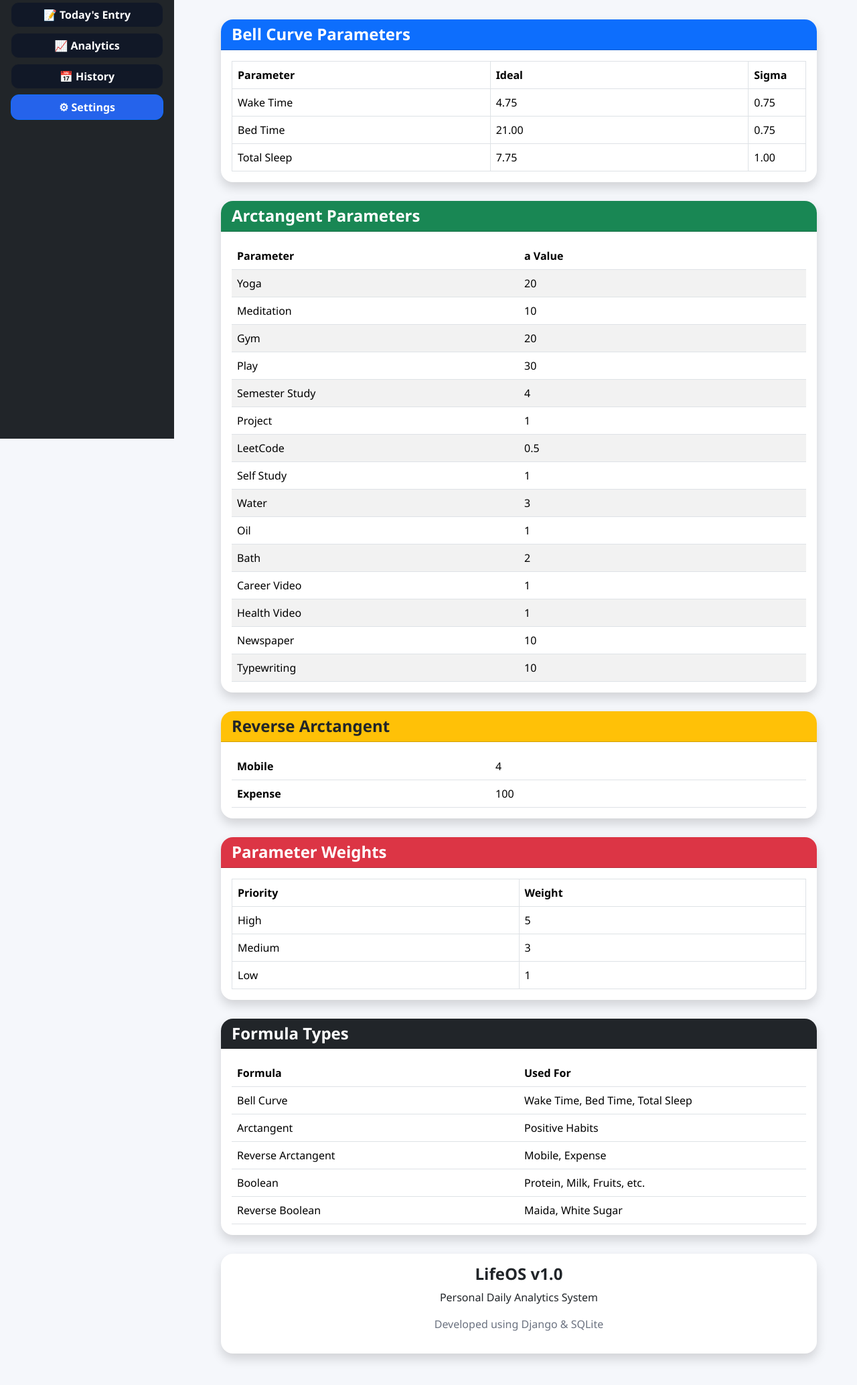
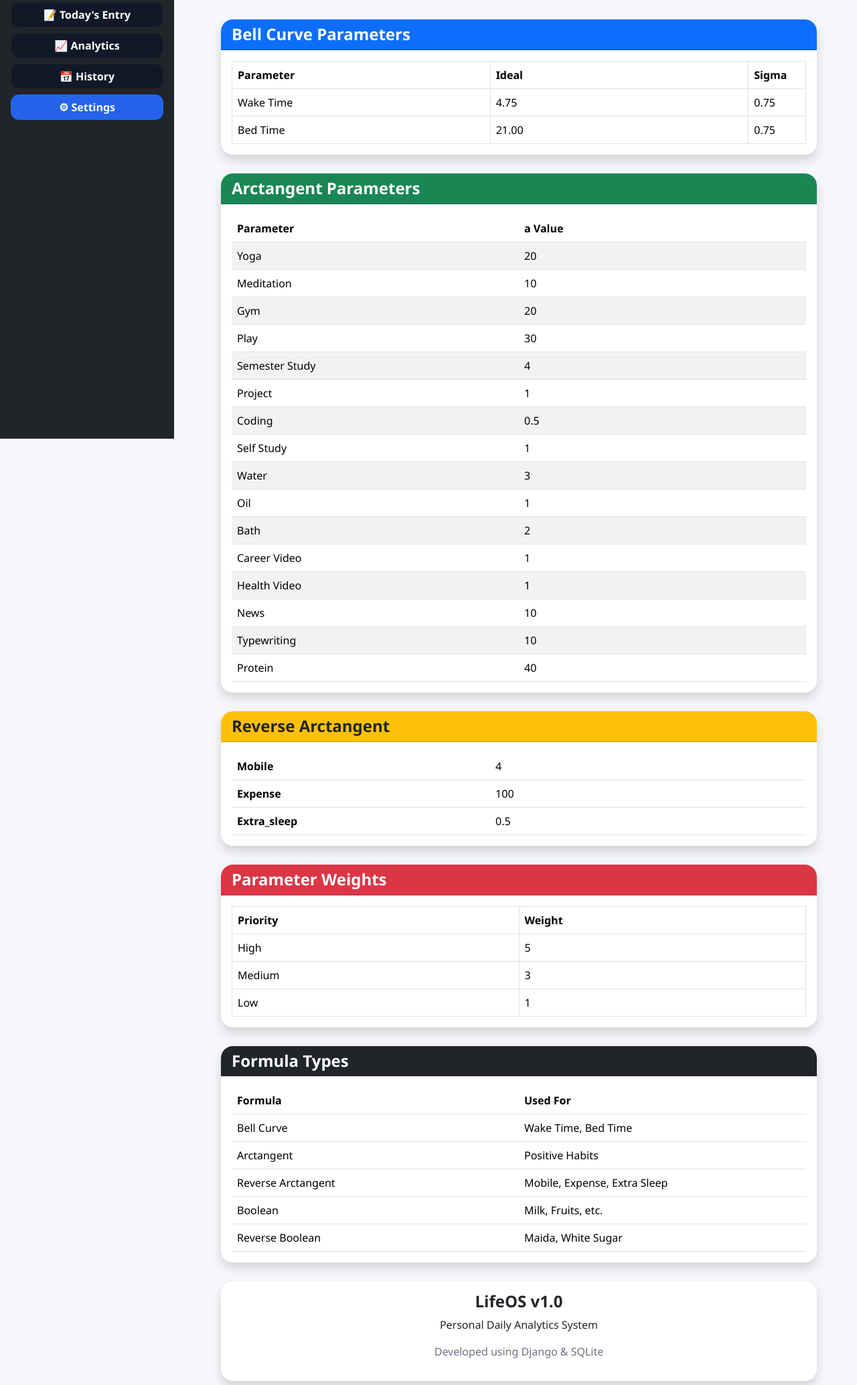
Before and after one commit to abibalu9001/LifeOS, a Django app: page /settings/ in a window 1280 px wide. Shown: the part 145-2213 px from the top of the page at 67% size. Before the commit the page ends 2185 px from the top, so only its background shows below. Run offline with Django 5.2, Linux system fonts and the light colour scheme.

Commit message:
Rename Leetcode to Coding and Newspaper to News

```diff
--- a/analytics/templates/analytics/settings.html
+++ b/analytics/templates/analytics/settings.html
@@ -82,16 +82,6 @@
 
                     </tr>
 
-                    <tr>
-
-                        <td>Total Sleep</td>
-
-                        <td>7.75</td>
-
-                        <td>1.00</td>
-
-                    </tr>
-
                 </tbody>
 
             </table>
@@ -141,7 +131,7 @@
 
                     <tr><td>Semester Study</td><td>4</td></tr>
                     <tr><td>Project</td><td>1</td></tr>
-                    <tr><td>LeetCode</td><td>0.5</td></tr>
+                    <tr><td>Coding</td><td>0.5</td></tr>
                     <tr><td>Self Study</td><td>1</td></tr>
 
                     <tr><td>Water</td><td>3</td></tr>
@@ -154,9 +144,11 @@
 
                     <tr><td>Health Video</td><td>1</td></tr>
 
-                    <tr><td>Newspaper</td><td>10</td></tr>
+                    <tr><td>News</td><td>10</td></tr>
 
                     <tr><td>Typewriting</td><td>10</td></tr>
+
+                    <tr><td>Protein</td><td>40</td></tr>
 
                 </tbody>
 
@@ -199,6 +191,14 @@
                     <th>Expense</th>
 
                     <td>100</td>
+
+                </tr>
+
+                <tr>
+
+                    <th>Extra_sleep</th>
+
+                    <td>0.5</td>
 
                 </tr>
 
@@ -312,7 +312,7 @@
 
                         <td>Bell Curve</td>
 
-                        <td>Wake Time, Bed Time, Total Sleep</td>
+                        <td>Wake Time, Bed Time</td>
 
                     </tr>
 
@@ -328,7 +328,7 @@
 
                         <td>Reverse Arctangent</td>
 
-                        <td>Mobile, Expense</td>
+                        <td>Mobile, Expense, Extra Sleep</td>
 
                     </tr>
 
@@ -336,7 +336,7 @@
 
                         <td>Boolean</td>
 
-                        <td>Protein, Milk, Fruits, etc.</td>
+                        <td>Milk, Fruits, etc.</td>
 
                     </tr>
 
```
Also changed, not shown: analytics/templates/analytics/analytics.html (+4 -4 lines).
